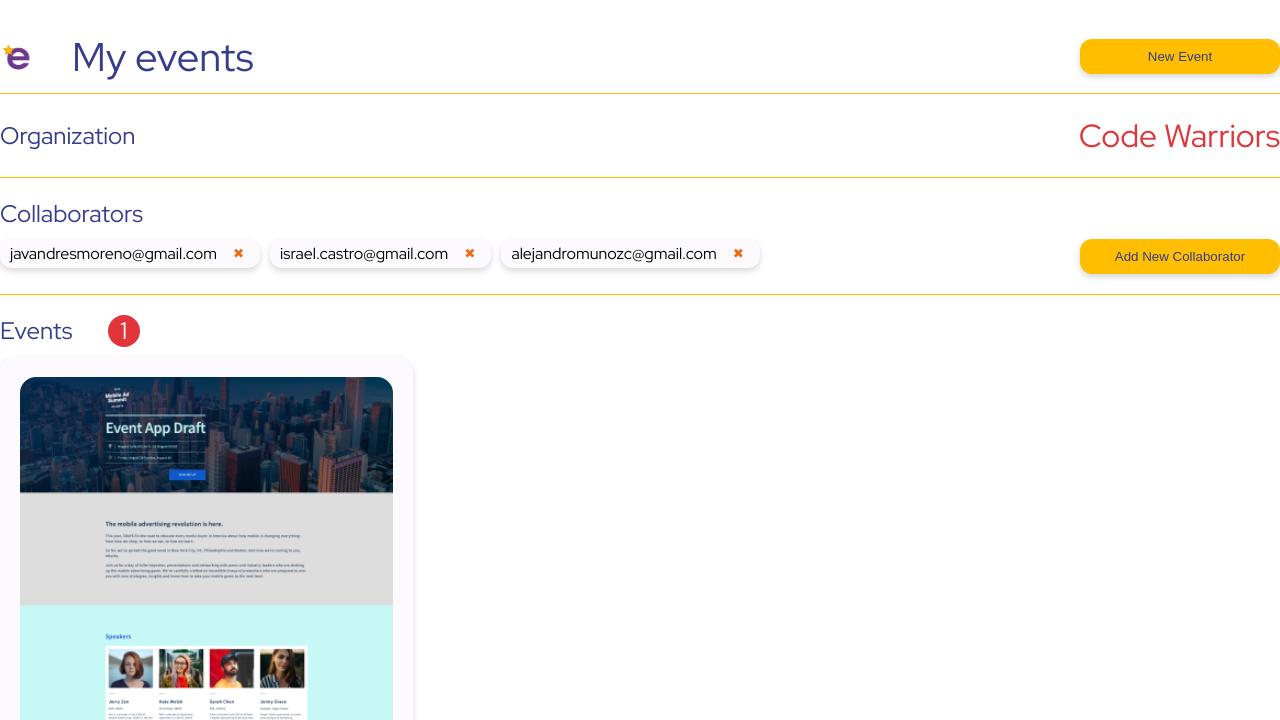
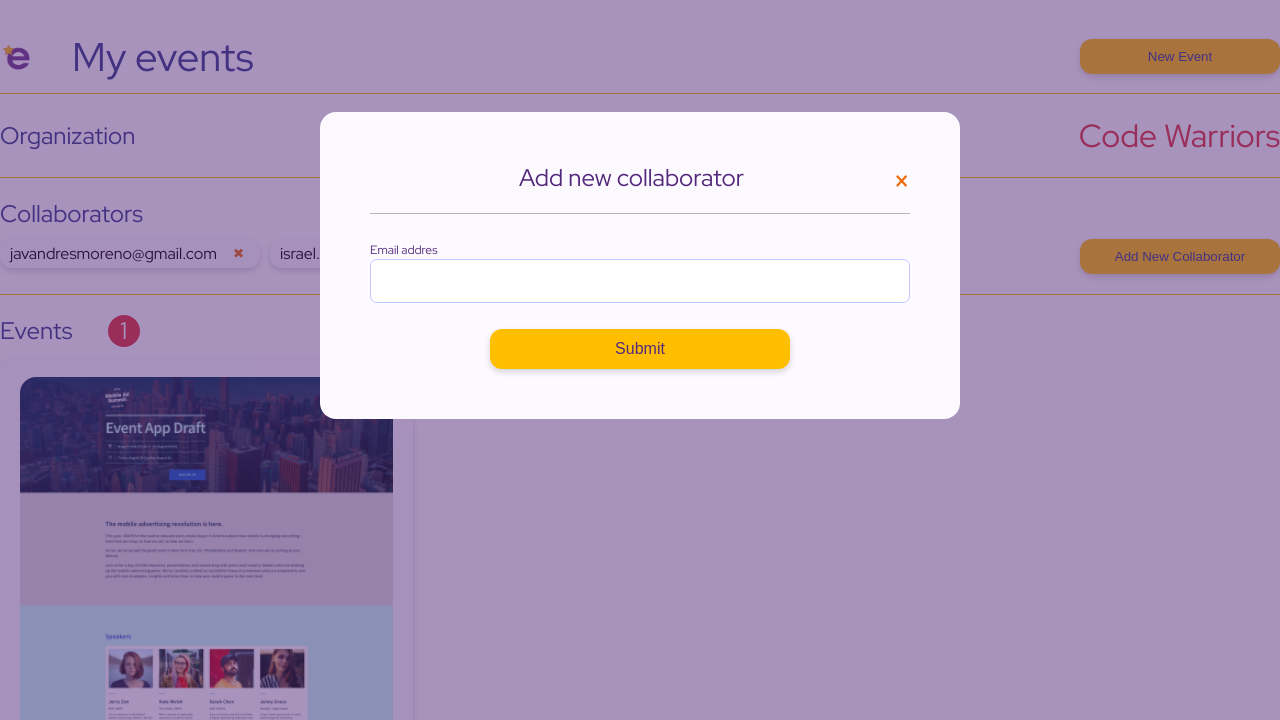
Before and after one commit to alejandromunozc/EventApp, a website: page src/my-events.html in a window 1280 px wide. Both pictures are taken after a click on the button "Add New Collaborator". Shown: the part 80-800 px from the top of the page. Drawn offline with Linux system fonts and the light colour scheme.

Commit message:
[Add] First modal/add collaborator

```diff
--- a/src/assets/css/style.css
+++ b/src/assets/css/style.css
@@ -316,7 +316,7 @@ li.header__nav--item a {
 
 .welcome {
   display: flex;
-  /* height: calc(100vh - 170px); */
+  height: calc(100vh - 170px);
 }
 
 .welcome__content {
@@ -762,6 +762,78 @@ li.header__nav--item a {
   width: 100%;
 }
 
+/* Modals */
+.modal__addCollaborator {
+  display: none;
+  position: fixed;
+  z-index: 1;
+  left: 0;
+  top: 0;
+  width: 100%;
+  height: 100%;
+  overflow: auto;
+  background-color: rgba(82, 41, 122, 0.5);
+}
+
+.modal__addCollaborator--content {
+  background-color: #fcfaff;
+  margin: 15% auto;
+  padding: calc(var(--space) * 5);
+  border-radius: 1em;
+  width: 640px;
+}
+
+.modal__addCollaborator--content h3 {
+  font-size: var(--featured-text);
+  color: var(--purple);
+  font-weight: 400;
+  text-align: center;
+  border-bottom: 1px solid var(--gray);
+  margin: 0 0 1em;
+  padding-bottom: calc(var(--space) * 2);
+}
+
+.modal__addCollaborator--content label {
+  color: var(--purple);
+  font-size: var(--small-text);
+}
+
+.modal__addCollaborator--content input {
+  width: 100%;
+  border-radius: 7px;
+  border: 1px solid #c1c7ff;
+  padding: 1em;
+  margin-bottom: 2em;
+  outline: none;
+}
+
+.modal__addCollaborator--content button {
+  background-color: var(--yellow);
+  color: var(--purple);
+  border: 0px;
+  border-radius: 12px;
+  width: 300px;
+  height: 40px;
+  margin: 0 auto;
+  font-size: 16px;
+  display: block;
+  box-shadow: var(--shadow);
+}
+
+.close {
+  color: var(--orange-secondary);
+  float: right;
+  font-size: 28px;
+  font-weight: bold;
+}
+
+.close:hover,
+.close:focus {
+  color: rgba(237, 106, 15, 0.75);
+  text-decoration: none;
+  cursor: pointer;
+}
+
 @media (max-width: 1024px) {
   .container {
     padding: 0 1em;
@@ -804,6 +876,10 @@ li.header__nav--item a {
     display: inline-block;
     text-align: center;
     font-size: initial;
+  }
+
+  .welcome {
+    height: auto;
   }
 
   .welcome__options {
--- /dev/null
+++ b/src/assets/js/index.js
@@ -0,0 +1,17 @@
+var modal = document.getElementById('modalAddCollaborator');
+var btn = document.getElementById('addCollaborator');
+var span = document.getElementsByClassName('close')[0];
+
+btn.onclick = function () {
+  modal.style.display = 'block';
+};
+
+span.onclick = function () {
+  modal.style.display = 'none';
+};
+
+window.onclick = function (event) {
+  if (event.target == modal) {
+    modal.style.display = 'none';
+  }
+};
--- a/src/my-events.html
+++ b/src/my-events.html
@@ -69,7 +69,7 @@
               </div>
             </div>
             <div class="collaborators__addnew">
-              <button class="collaborators__button">
+              <button id="addCollaborator" class="collaborators__button">
                 Add new collaborator
               </button>
             </div>
@@ -144,5 +144,17 @@
         </div>
       </div>
     </footer>
+    <div id="modalAddCollaborator" class="modal__addCollaborator">
+      <div class="modal__addCollaborator--content">
+        <span class="close">&times;</span>
+        <h3>Add new collaborator</h3>
+        <form action="">
+          <label for="email__collaborator">Email addres</label><br />
+          <input type="email" name="email" id="email__collaborator" /><br />
+          <button>Submit</button>
+        </form>
+      </div>
+    </div>
+    <script src="./assets/js/index.js"></script>
   </body>
 </html>
```
Also changed, not shown: .eslintrc.json.
